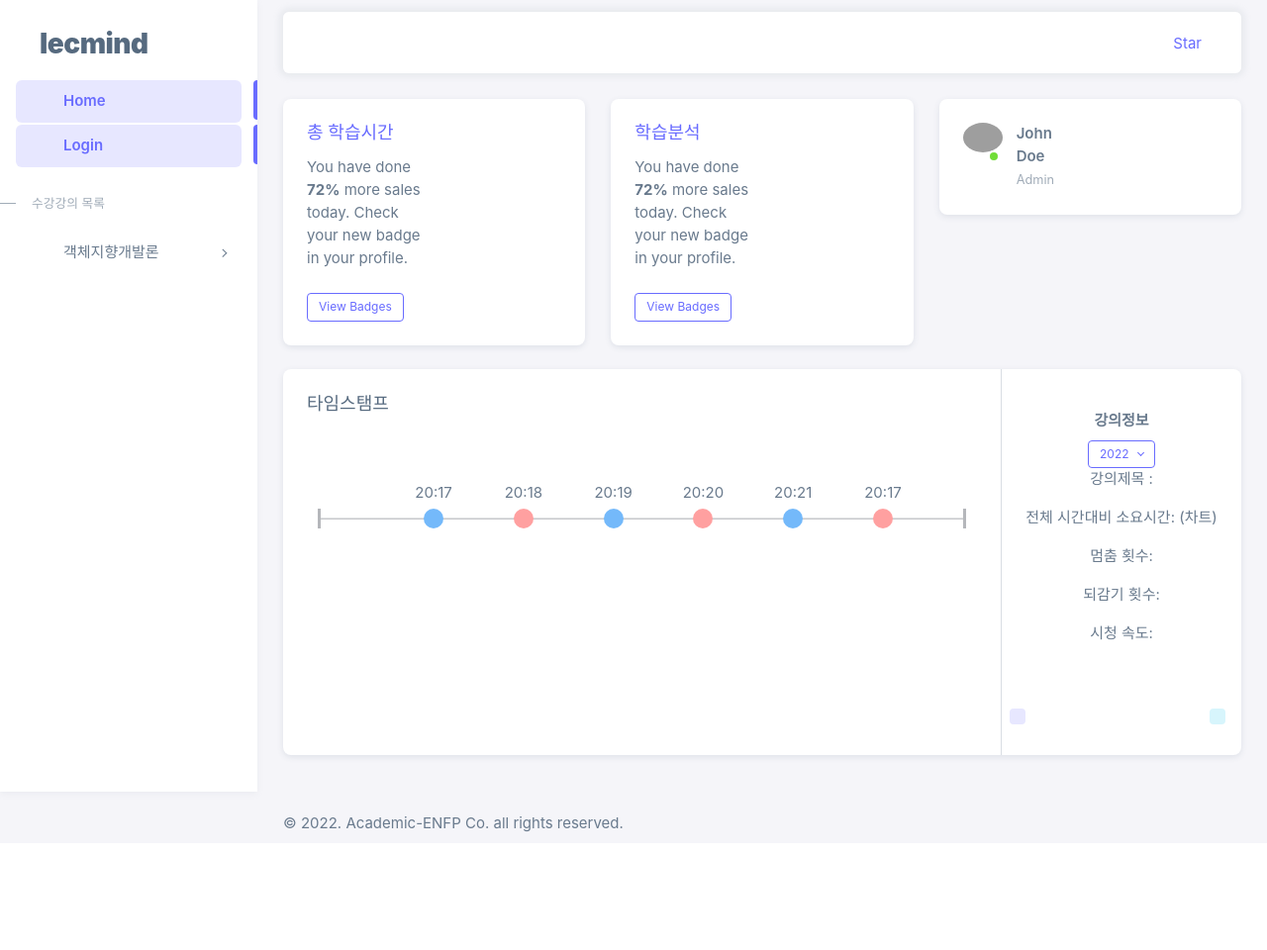
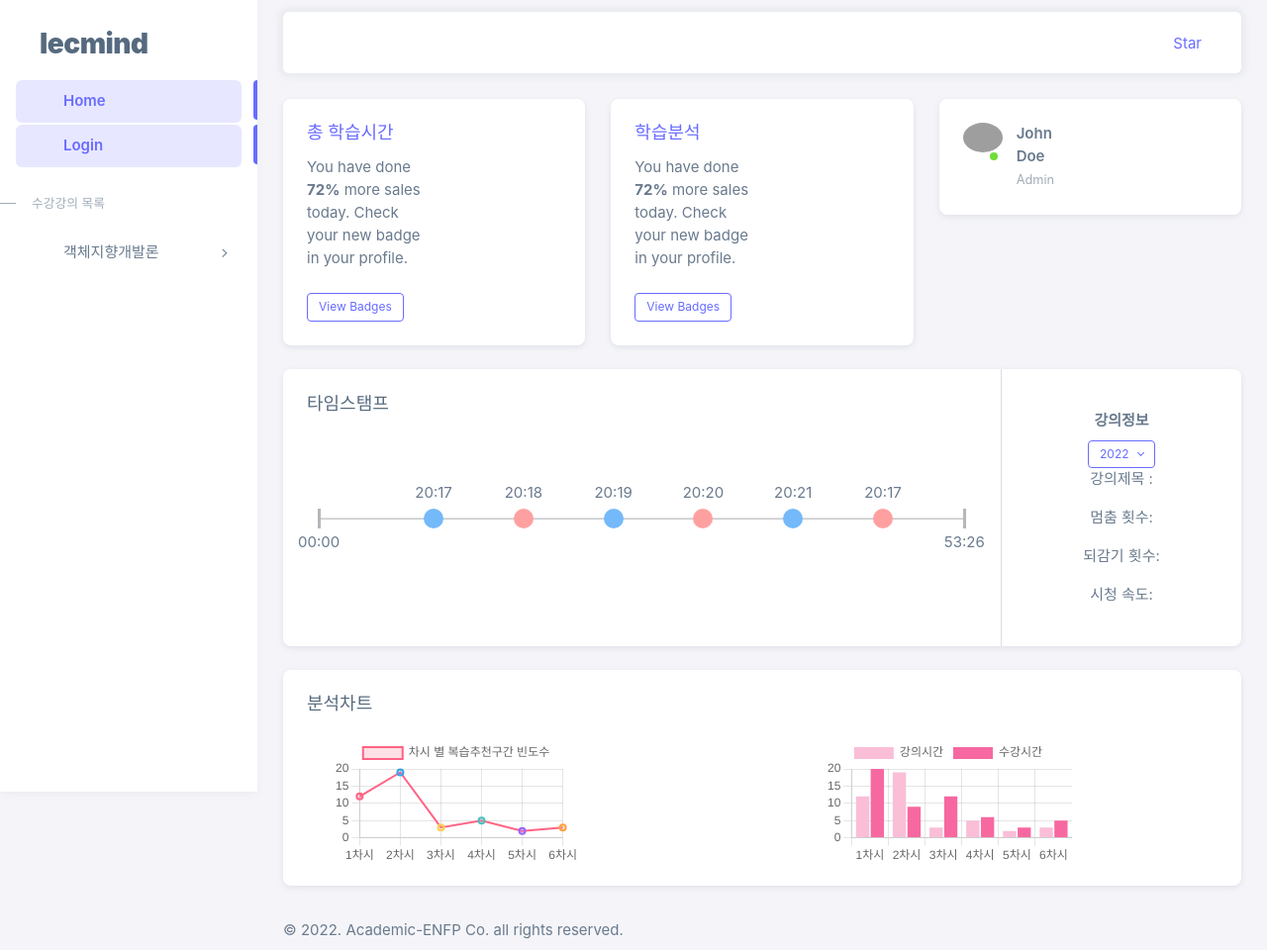
Before and after one commit to honeyuheony/Lecmind-pureDjango, a Django app: page /detail in a window 1280 px wide. Shown: the whole page at 99% size. Before the commit the page ends 841 px from the top, so only its background shows below. Run offline with Django 4.2, Linux system fonts and the light colour scheme; some libraries are stand-ins or nearby versions; grey boxes are pictures that could not be loaded.

Commit message:
수빈 : detail페이지 분석차트제작 및 타임스탬프 수정

```diff
--- a/patternProject/home/static/css/theme-default.css
+++ b/patternProject/home/static/css/theme-default.css
@@ -1029,6 +1029,12 @@
     right: 4.2vh;
 }
 
+#start-spot::before{
+    content: attr(time-start);
+    top: 25px;
+}
+
+
 #end-spot {
     width: 3px;
     height: 20px;
@@ -1036,6 +1042,11 @@
     border-radius: 0%;
     text-align: center;
     /* left: 100%; */
+}
+
+#end-spot::before{
+    content: attr(time-end);
+    top: 25px;
 }
 
 /* nth-child선택기 이용해서 구간선정, 색 다르게 */
@@ -1070,15 +1081,19 @@
     min-height:35vh;
     min-width:20vw;
 } */
-
-#myChartTwo {
-    height:30vh;
-    width:30vw;
-    /* display: flex; */
+/*
+#myChartOne {
+    height:35vh;
+    width:36vw;
+    display: flex;
 }
 
 #myChartTwo {
     height:35vh;
     width:20vw;
-    /* display: flex; */
-}
+    display: flex;
+} */
+
+canvas {
+    display: inline;
+ }
--- a/patternProject/home/templates/detail.html
+++ b/patternProject/home/templates/detail.html
@@ -204,14 +204,14 @@
                                         <div class="col-md-9">
                                             <h5 class="card-header m-0 me-2 pb-3">타임스탬프</h5>
                                             <ul class="timeline">
-                                                <li id="start-spot"></li>
+                                                <li id="start-spot" time-start="00:00"></li>
                                                 <li time-spot="20:17"></li>
                                                 <li time-spot="20:18"></li>
                                                 <li time-spot="20:19"></li>
                                                 <li time-spot="20:20"></li>
                                                 <li time-spot="20:21"></li>
                                                 <li time-spot="20:17"></li>
-                                                <li id="end-spot"></li>
+                                                <li id="end-spot" time-end="53:26"></li>
                                             </ul>
                                         </div>
                                         <div class="col-md-3">
@@ -226,7 +226,6 @@
                                                         </button>
                                                         <div class="lectuer-info">
                                                             <p>강의제목 :</p>
-                                                            <p>전체 시간대비 소요시간: (차트)</p>
                                                             <p>멈춤 횟수: </p>
                                                             <p>되감기 횟수: </p>
                                                             <p>시청 속도: </p>
@@ -237,29 +236,38 @@
                                             </div>
                                             <div id="growthChart"></div>
 
-
-                                            <div
-                                                class="d-flex px-xxl-4 px-lg-2 p-4 gap-xxl-3 gap-lg-1 gap-3 justify-content-between">
-                                                <div class="d-flex">
-                                                    <div class="me-2">
-                                                        <span class="badge bg-label-primary p-2"><i
-                                                                class="bx bx-dollar text-primary"></i></span>
-                                                    </div>
-
-                                                </div>
-                                                <div class="d-flex">
-                                                    <div class="me-2">
-                                                        <span class="badge bg-label-info p-2"><i
-                                                                class="bx bx-wallet text-info"></i></span>
-                                                    </div>
-
-                                                </div>
-                                            </div>
                                         </div>
                                     </div>
                                 </div>
                             </div>
                             <!--/ Total Revenue -->
+
+                            <!-- detail 차트 -->
+                            <div class="order-3 order-md-3 col-md-12">
+                                <div class="card">
+                                    <h5 class="card-header">분석차트</h5>
+                                    <div class="row">
+                                        <div class="col-6">
+                                            <canvas id="chartOne">
+                                            </canvas>
+                                        </div>
+                                        <div class="col-6">
+                                            <canvas id="chartTwo">
+
+                                            </canvas>
+                                        </div>
+                                    </div>
+
+                                    <!-- <div class="chartOne">
+
+                                    </div>
+                                    <div class="chartTwo">
+
+                                    </div> -->
+                                </div>
+                            </div>
+
+
                         </div>
 
                     </div>
@@ -299,6 +307,83 @@
 
 
 
+    <!-- 차트 스크립트 -->
+    <script>
+        let chartOne = document.getElementById('chartOne').getContext('2d');
+        let chartTwo = document.getElementById('chartTwo').getContext('2d');
+
+
+
+        let barChart = new Chart(chartOne, {
+            type: 'line',
+            data: {
+                labels: ['1차시', '2차시', '3차시', '4차시', '5차시', '6차시'],
+                datasets: [{
+                    label: '차시 별 복습추천구간 빈도수',
+                    data: [12, 19, 3, 5, 2, 3],
+                    backgroundColor: [
+                    'rgba(255, 99, 132, 0.2)',
+					'rgba(54, 162, 235, 0.2)',
+					'rgba(255, 206, 86, 0.2)',
+					'rgba(75, 192, 192, 0.2)',
+					'rgba(153, 102, 255, 0.2)',
+					'rgba(255, 159, 64, 0.2)'
+                    ],
+                    borderColor: [
+					'rgba(255, 99, 132, 1)',
+					'rgba(54, 162, 235, 1)',
+					'rgba(255, 206, 86, 1)',
+					'rgba(75, 192, 192, 1)',
+					'rgba(153, 102, 255, 1)',
+					'rgba(255, 159, 64, 1)'
+				],
+				borderWidth: 2
+                }]
+            },
+            options: {
+                responsive: false,
+                layout: {
+                    padding: {
+                        left: 50,
+                        bottom: 20
+                    }
+                },
+            }
+        });
+
+
+        var cmpTimeChart ={
+            labels: ['1차시', '2차시', '3차시', '4차시', '5차시', '6차시'],
+            datasets:[{
+                label: '강의시간',
+                data: [12, 19, 3, 5, 2, 3],
+                backgroundColor: [
+                '#fabed7'
+                ],
+            },{
+                label: '수강시간',
+                data: [20, 9, 12, 6, 3, 5],
+                backgroundColor: [
+                '#f768a1'
+                ],
+            }]
+        };
+        let barChartTwo = new Chart(chartTwo, {
+            type: 'bar',
+            data: cmpTimeChart,
+            options: {
+                responsive: false,
+                layout: {
+                    padding: {
+                        left: 50,
+                        bottom: 20
+                    }
+                },
+            }
+        });
+
+
+    </script>
 
     <!-- Core JS -->
     <!-- build:js assets/vendor/js/core.js -->
--- a/patternProject/home/templates/home.html
+++ b/patternProject/home/templates/home.html
@@ -209,7 +209,7 @@
                             <div class="col-md-3">
                                 <div class="card">
                                     <h5 class="card-header">강의별 복습추천구간 비율</h5>
-                                        <canvas id="myChartTwo">
+                                    <canvas id="myChartTwo">
                                         </canvas>
                                 </div>
                             </div>
```
